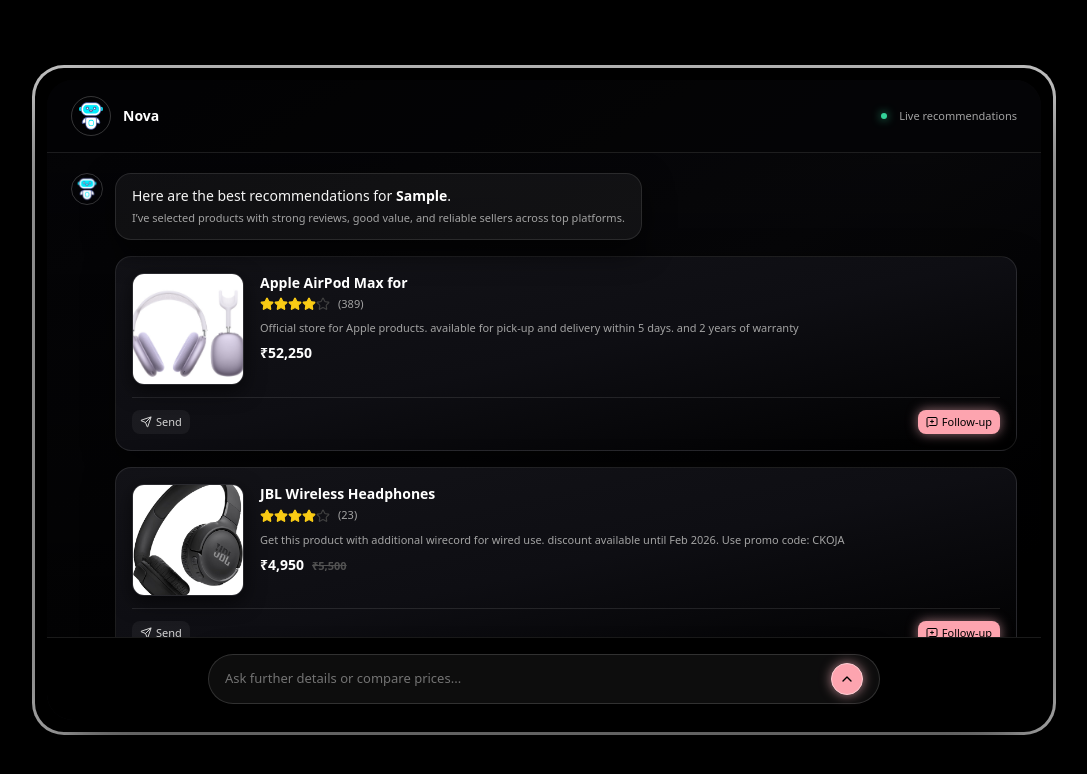
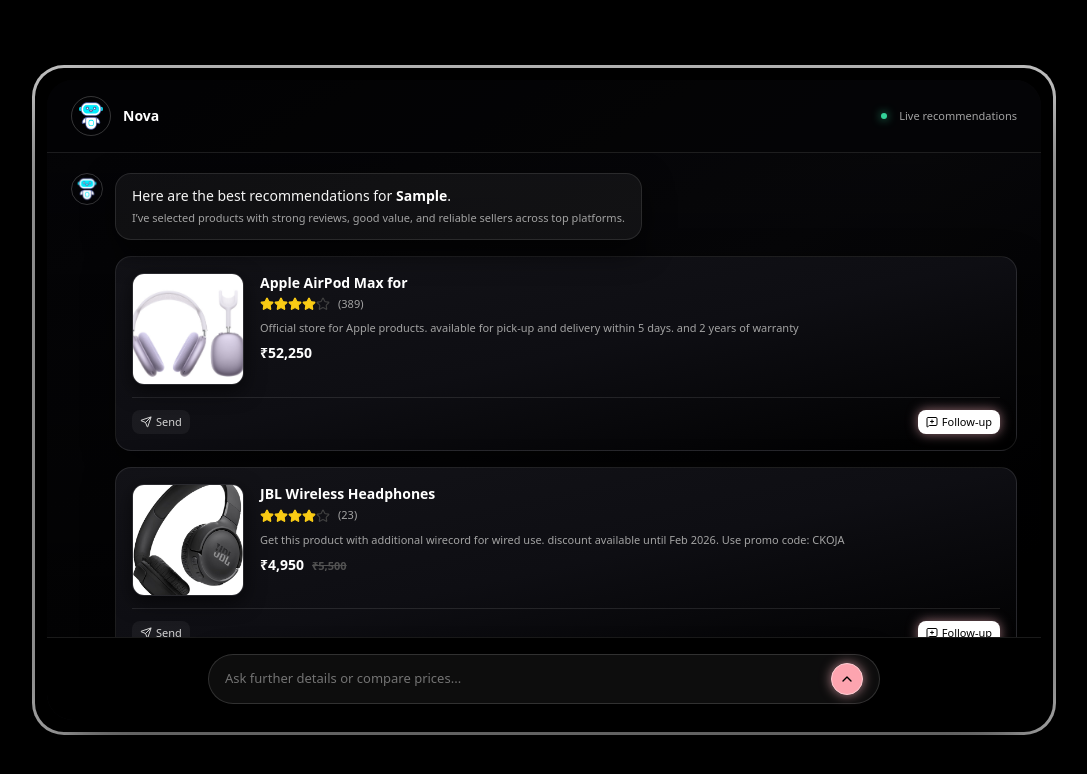
Before and after one commit to edward007-git/Shopping-Ai, a React (Vite) app in the folder my-app/: page / in a window 1280 px wide. Both pictures are taken after typing "Sample" into the empty fields and a click on the button 1072 px from the left and 657 px from the top of the page. Shown: the top 774 px of the page, without its empty margins (96-1183 px from the left). Built offline with nearby package versions, Linux system fonts and the light colour scheme.

Commit message:
style: update button background color in ProductCard component

```diff
--- a/my-app/src/Components/ProductCard.jsx
+++ b/my-app/src/Components/ProductCard.jsx
@@ -69,7 +69,7 @@
         </button>
 
         <button
-          className="flex items-center gap-1 px-2 py-1 rounded-lg bg-rose-300 text-black font-medium shadow-[0_0_12px_rgba(248,180,191,0.6)] hover:bg-rose-200 transition"
+          className="flex items-center gap-1 px-2 py-1 rounded-lg bg-white text-black font-medium shadow-[0_0_12px_rgba(248,180,191,0.6)] hover:bg-white/80 transition"
           onClick={() => onFollow(product)}
         >
           <MessageSquarePlus className="h-3 w-3" />
```
